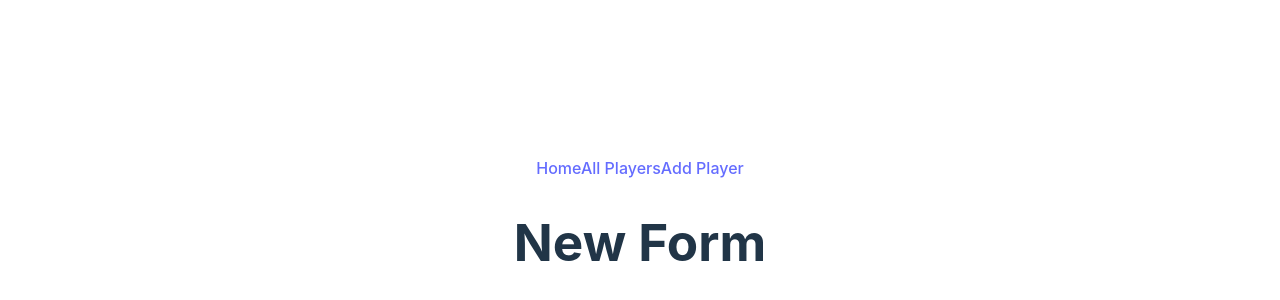
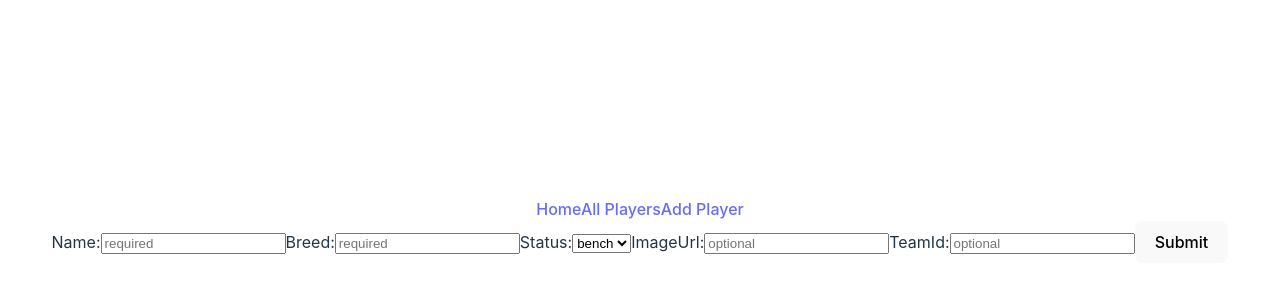
Before and after one commit to R-Kershaw/Puppy-Bowl-React, a React (Vite) app: page /newPlayer in a window 1280 px wide. Shown: the part 170-470 px from the top of the page. Built offline with nearby package versions, Linux system fonts and the light colour scheme.

Commit message:
Added NewPlayerForm functionality

```diff
--- a/src/App.jsx
+++ b/src/App.jsx
@@ -15,8 +15,8 @@ export default function App() {
       <Routes>
         <Route path="/" element={<h1>Home</h1>} />
         <Route path="/players" element={<AllPlayers APIURL={APIURL} />} />
-        <Route path="/players/:id" element={<SinglePlayer APIURL={APIURL}/>} />
-        <Route path="/newPlayer" element={<NewPlayerForm />} />
+        <Route path="/players/:id" element={<SinglePlayer APIURL={APIURL} />} />
+        <Route path="/newPlayer" element={<NewPlayerForm APIURL={APIURL} />} />
       </Routes>
     </>
   )
--- a/src/components/NewPlayerForm.jsx
+++ b/src/components/NewPlayerForm.jsx
@@ -1,7 +1,87 @@
-export default function NewPlayerForm() {
+import { useState } from "react";
+
+export default function NewPlayerForm({ APIURL }) {
+    const [name, setName] = useState("");
+    const [breed, setBreed] = useState("");
+    const [status, setStatus] = useState("");
+    const [imageUrl, setImgUrl] = useState("");
+    const [teamId, setTeamId] = useState("");
+
+    async function handleSubmit(event) {
+        event.preventDefault();
+
+        const newPlayer = { name, breed, status, imageUrl, teamId };
+
+        //don't pass in unacceptable/empty values for optional inputs or the post will fail
+        if ((status !=='bench') || (status !== 'field'))
+            delete newPlayer.status;
+        if (imageUrl === '')
+            delete newPlayer.imageUrl;
+        if (teamId === '')
+            delete newPlayer.teamId;
+
+        console.log(newPlayer);
+        try {
+            const response = await fetch(`${APIURL}players/`,
+                {
+                    method: 'POST',
+                    headers: {
+                        'Content-Type': 'application/json'
+                    },
+                    body: JSON.stringify(newPlayer)
+                });
+            const result = await response.json();
+            console.log(result);
+            return result;
+        } catch (error) {
+            console.log(error);
+        }
+    }
     return (
-        <>
-            <h1>New Form</h1>
-        </>
+        <form onSubmit={handleSubmit}>
+            <label>
+                Name:
+                <input type="text"
+                    placeholder="required"
+                    value={name}
+                    onChange={(e) => setName(e.target.value)}
+                    required
+                />
+            </label>
+            <label>
+                Breed:
+                <input type="text"
+                    placeholder="required"
+                    value={breed}
+                    onChange={(e) => setBreed(e.target.value)}
+                    required
+                />
+            </label>
+            <label>
+                Status:
+                <select value={status} onChange={(e) => setStatus(e.target.value)}>
+                    <option value="bench">bench</option>
+                    <option value="field">field</option>
+                </select>
+            </label>
+            <label>
+                ImageUrl:
+                <input type="url"
+                    placeholder="optional"
+                    value={imageUrl}
+                    onChange={(e) => setImgUrl(e.target.value)}
+                />
+            </label>
+            <label>
+                TeamId:
+                <input type="number"
+                    placeholder="optional"
+                    value={teamId}
+                    onChange={(e) => setTeamId(e.target.value)}
+                />
+            </label>
+
+            <button type='submit'>Submit</button>
+        </form>
     )
 }
--- a/src/components/SinglePlayer.jsx
+++ b/src/components/SinglePlayer.jsx
@@ -4,7 +4,7 @@ import { useEffect } from "react";
 
 export default function SinglePlayer({ APIURL }) {
     const { id } = useParams();
-    const [player, setPlayer] = useState([]);
+    const [player, setPlayer] = useState(null);
 
     useEffect(() => {
         async function fetchSinglePlayer() {
```
